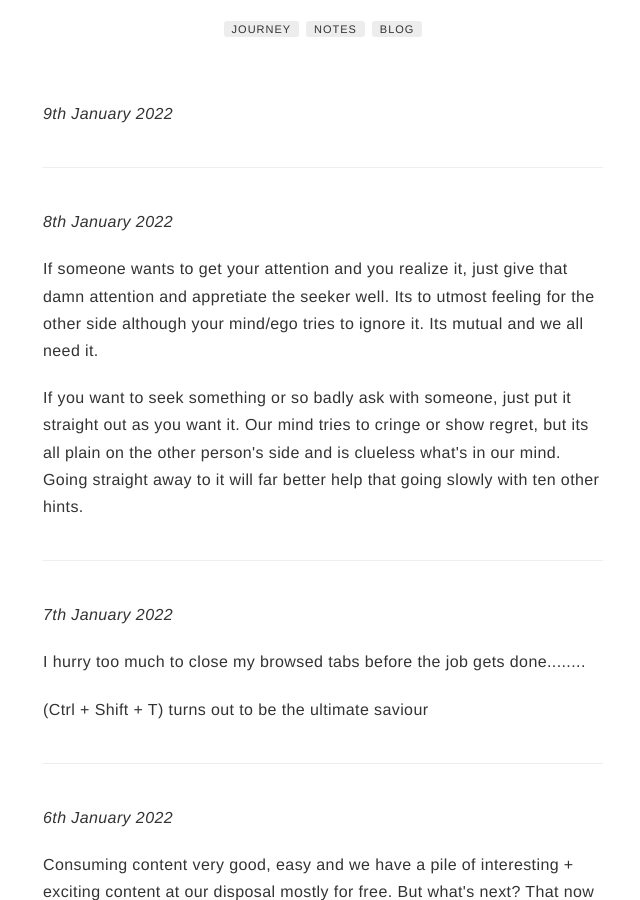
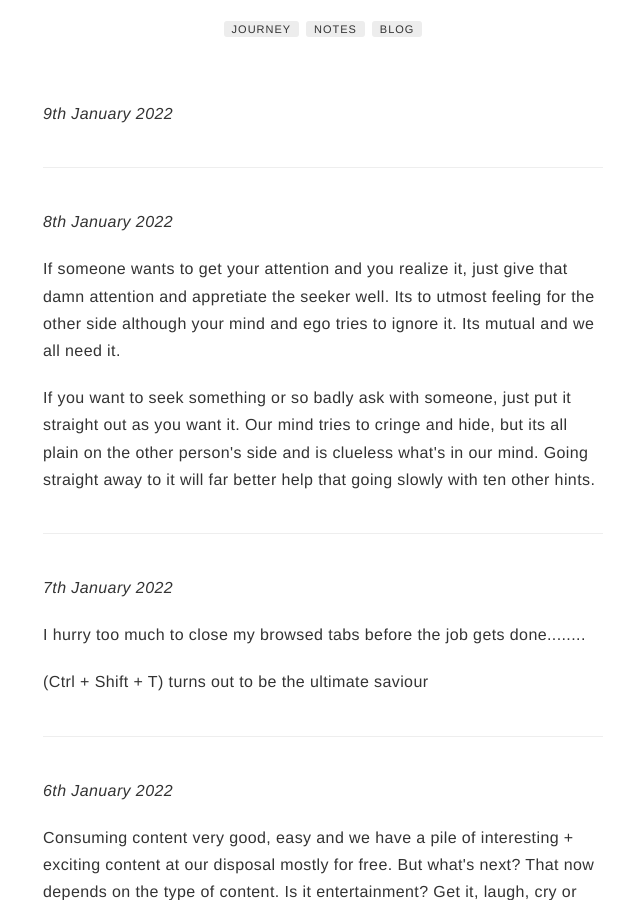
Before and after one commit to ngu25/ngu25.github.io, a Jekyll site: the page built from _posts/2022-01-03-my-daily-journey-blog3.markdown, in a window 1280 px wide and 900 px high, scrolled down 348 px. Shown: the whole window, without its empty margins (317-957 px from the left). Built offline with Jekyll 4.4.1, drawn with Linux system fonts in a browser that asks for light colours; comment, search, counter and statistics services are not loaded.

Commit message:
formatting updates

```diff
--- a/_posts/2022-01-03-my-daily-journey-blog3.markdown
+++ b/_posts/2022-01-03-my-daily-journey-blog3.markdown
@@ -17,8 +17,8 @@ description: Simply to self document and learn from experience :)
 ---
 <p><i>8th January 2022</i></p>
 
-<p>If someone wants to get your attention and you realize it, just give that damn attention and appretiate the seeker well. Its to utmost feeling for the other side although your mind/ego tries to ignore it. Its mutual and we all need it.</p>
-<p>If you want to seek something or so badly ask with someone, just put it straight out as you want it. Our mind tries to cringe or show regret, but its all plain on the other person's side and is clueless what's in our mind. Going straight away to it will far better help that going slowly with ten other hints.</p>
+<p>If someone wants to get your attention and you realize it, just give that damn attention and appretiate the seeker well. Its to utmost feeling for the other side although your mind and ego tries to ignore it. Its mutual and we all need it.</p>
+<p>If you want to seek something or so badly ask with someone, just put it straight out as you want it. Our mind tries to cringe and hide, but its all plain on the other person's side and is clueless what's in our mind. Going straight away to it will far better help that going slowly with ten other hints.</p>
 
 ---
 <p><i>7th January 2022</i></p>
```
Also changed, not shown: _includes/highlighted-projects.html (+4 -4 lines).
